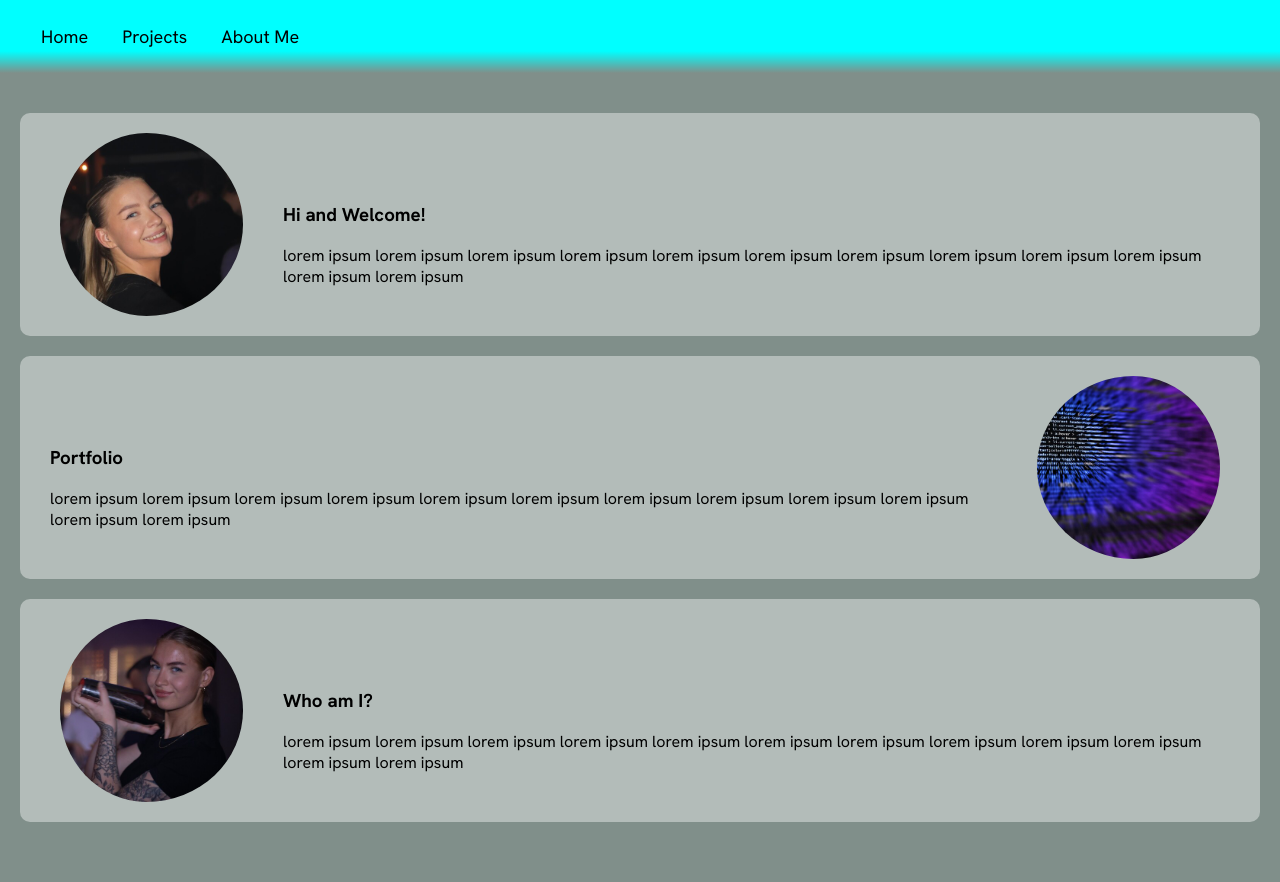
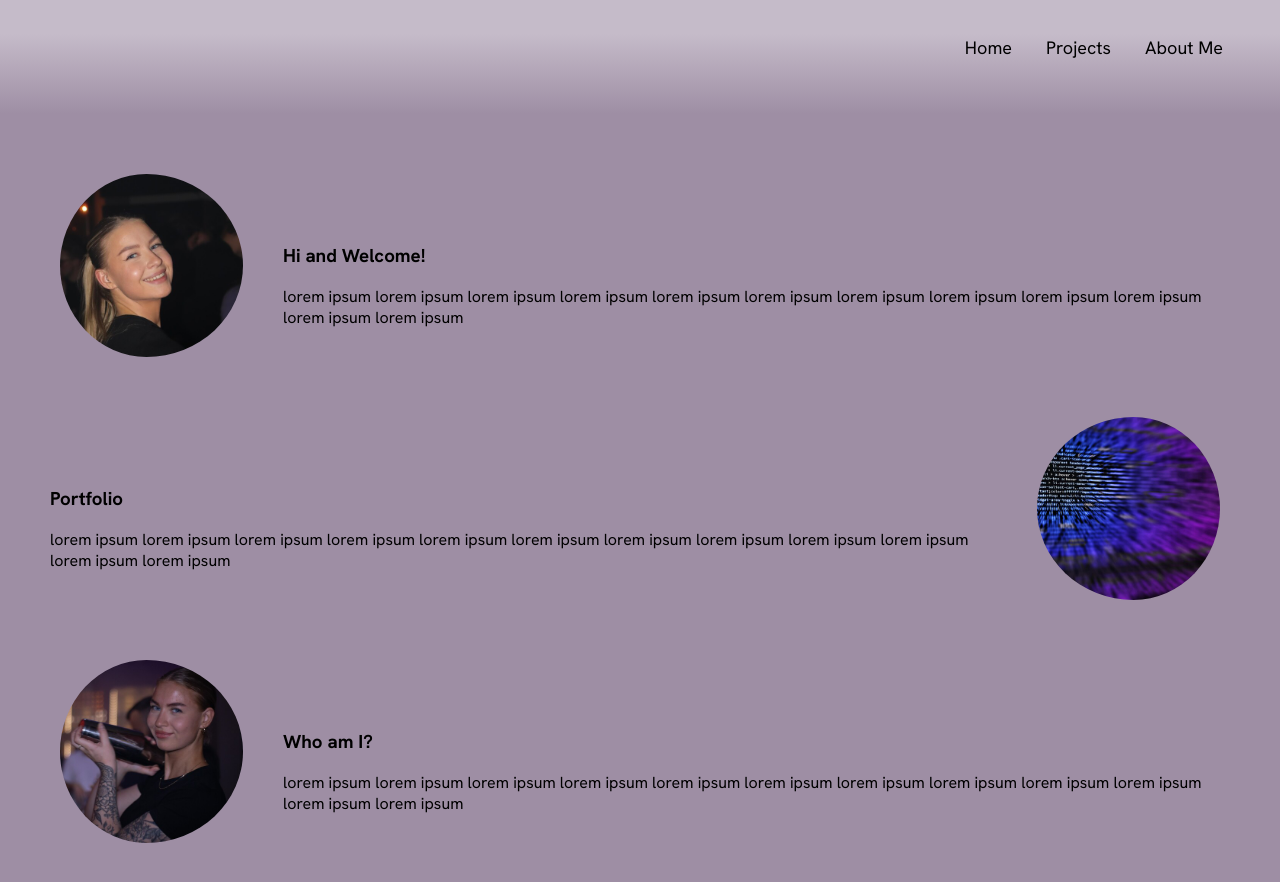
Before and after one commit to lisaupperud/Portfolio, an Angular app: page / in a window 1280 px wide. Shown: the top 882 px of the page. Built offline with nearby package versions, Linux system fonts and the light colour scheme.

Commit message:
Fix: final colors for HomeComponent and some padding. Add: background color for style.css.

```diff
--- a/src/app/header/header.component.css
+++ b/src/app/header/header.component.css
@@ -1,10 +1,12 @@
 /* Grundlayout */
 .header-nav {
   display: flex;
+  flex-direction: row-reverse;
   align-items: center;
   justify-content: space-between;
-  background: linear-gradient(to bottom, aqua 0%, aqua 70%, transparent 100%);
-  padding: 1rem 2rem;
+  height: 50px;
+  background: linear-gradient(to bottom, rgb(197, 187, 201) 0%, rgb(197, 187, 201) 30%, transparent 100%);
+  padding: 2rem 3rem;
 }
 
 .logo {
@@ -26,6 +28,7 @@
 .header-links {
   display: flex;
   gap: 1rem;
+  padding-bottom: 20px;
 }
 
 .header-links a {
--- a/src/app/home/home.component.css
+++ b/src/app/home/home.component.css
@@ -10,7 +10,7 @@
   display: flex;
   flex-direction: row;
   padding: 20px 10px;
-  background-color: rgba(255, 255, 255, 0.4);
+  /*background-color: rgba(183, 164, 167, 0.4);*/
   border-radius: 10px;
 }
 
@@ -34,7 +34,7 @@
   display: flex;
   flex-direction: row-reverse;
   padding: 20px 10px;
-  background-color: rgba(255, 255, 255, 0.4);
+  /*background-color: rgba(255, 255, 255, 0.4);*/
   border-radius: 10px;
 }
 
@@ -59,7 +59,7 @@
   display: flex;
   flex-direction: row;
   padding: 20px 10px;
-  background-color: rgba(255, 255, 255, 0.4);
+  /*background-color: rgba(255, 255, 255, 0.4);*/
   border-radius: 10px;
 }
 
--- a/src/styles.css
+++ b/src/styles.css
@@ -2,7 +2,7 @@ body,
 html {
   margin: 0;
   padding: 0;
-  background-color: rgb(128, 143, 138);
+  background-color: rgb(158, 142, 164);
 }
 
 /* You can add global styles to this file, and also import other style files */
```
